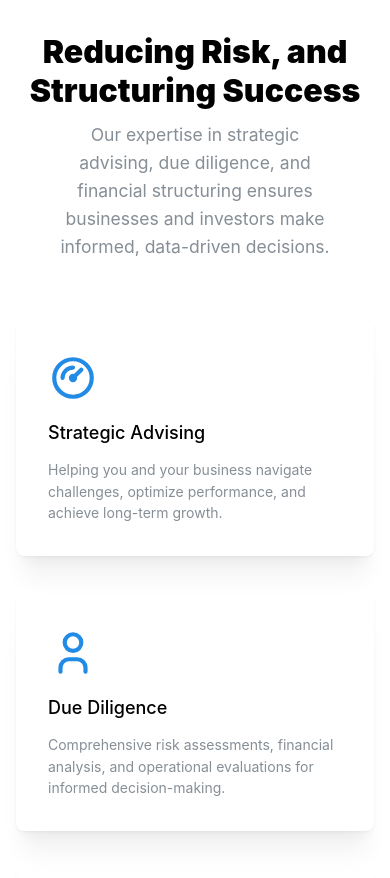
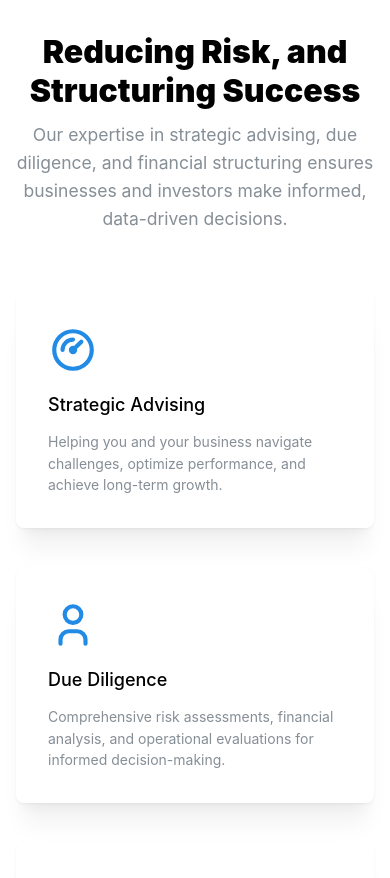
Before and after one commit to KotteJR/ADAMASSTESTFINAL, a Next.js app: page / in a window 390 px wide. Shown: the part 960-1838 px from the top of the page. Built offline with nearby package versions, Linux system fonts and the light colour scheme.

Commit message:
jaksdjklhdasjklWjkl

```diff
--- a/app/styles/FeaturesCards.module.scss
+++ b/app/styles/FeaturesCards.module.scss
@@ -54,10 +54,7 @@ $mantine-breakpoint-lg: 1200px;
   margin: 5px auto 10px !important;
   text-align: center;
 
-  @media (max-width: $mantine-breakpoint-md) {
-    max-width: 80%;
-    font-size: clamp(15px, 1.5vw, 18px);
-  }
+
 
   @media (max-width: $mantine-breakpoint-xs) {
     font-size: clamp(15px, 4.5vw, 18px);
```
